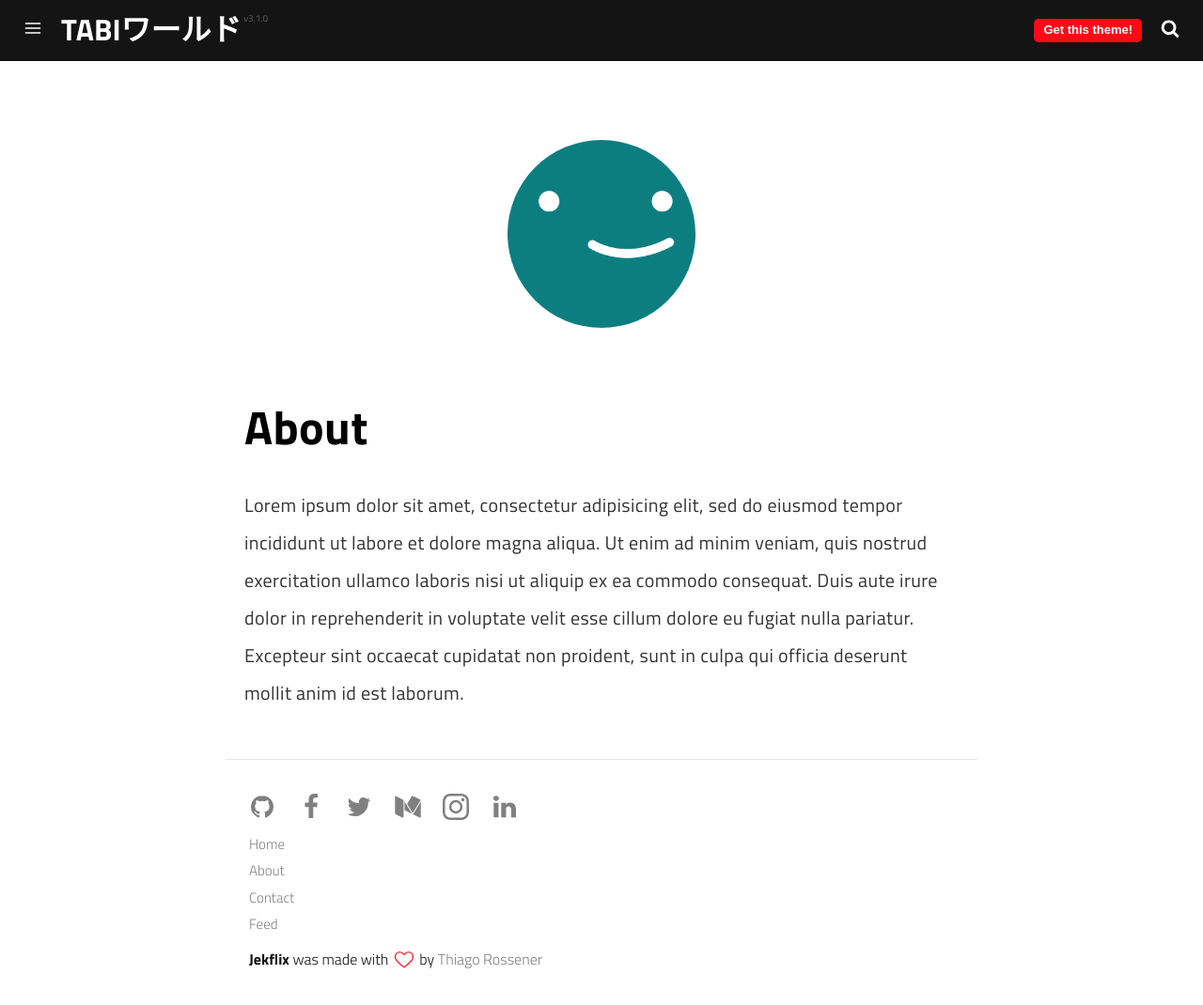
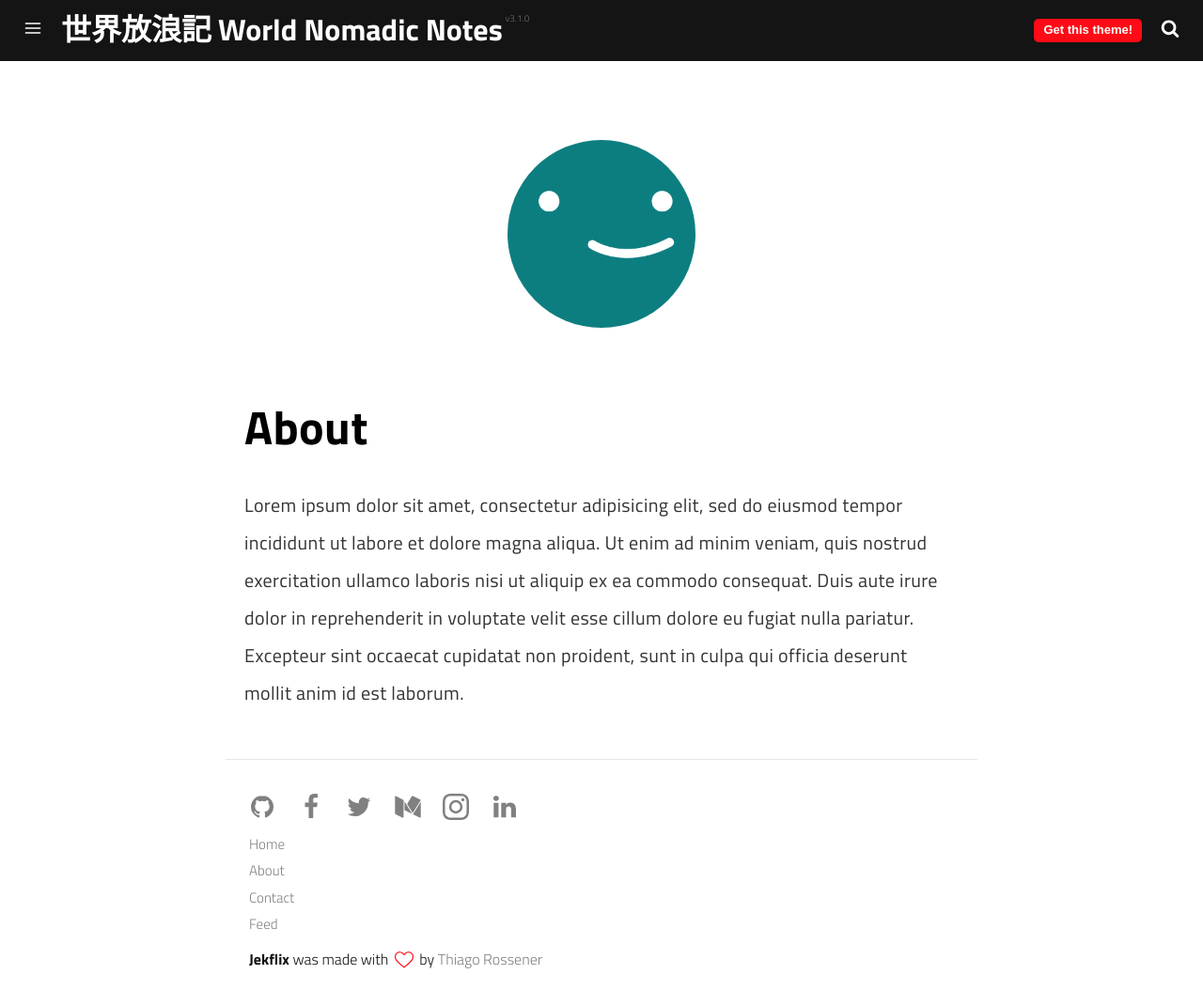
Before and after one commit to atlas0603/atlas0603.github.io, a Jekyll site: the page built from pages/about.md, in a window 1280 px wide and 1070 px high. Shown: the whole window at 94% size. Built offline with Jekyll 4.4.1, drawn with Linux system fonts in a browser that asks for light colours; a script that is not in the unit is left out.

Commit message:
change title to world nomadic notes

```diff
--- a/_config.yml
+++ b/_config.yml
@@ -1,5 +1,5 @@
 # Site Settings
-name: TABIワールド
+name: 世界放浪記 World Nomadic Notes
 title: Jekflix | A blog theme for Jekyll
 description: Jekflix is a template for Jekyll inspired by Netflix and made by Thiago Rossener.
 tags:
```
